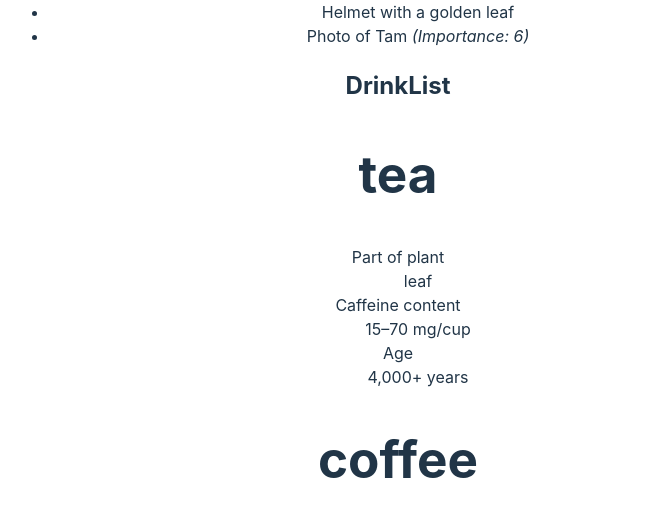
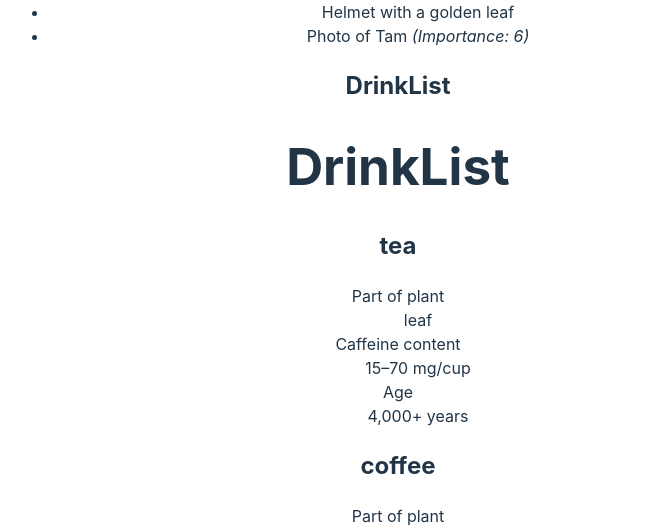
Before and after one commit to jersonzc/learn-react, a React (Vite) app: page / in a window 1280 px wide. Shown: the part 1241-1773 px from the top of the page, without its empty margins (242-891 px from the left). Built offline with nearby package versions, Linux system fonts and the light colour scheme.

Commit message:
feat: add title and change heading level

```diff
--- a/src/components/DrinkList.tsx
+++ b/src/components/DrinkList.tsx
@@ -28,7 +28,7 @@ function Drink({ name }: DrinkProps) {
 
   return (
     <section>
-      <h1>{name}</h1>
+      <h2>{name}</h2>
       <dl>
         <dt>Part of plant</dt>
         <dd>{info.part}</dd>
@@ -44,6 +44,7 @@ function Drink({ name }: DrinkProps) {
 export default function DrinkList() {
   return (
     <div>
+      <h1>DrinkList</h1>
       <Drink name="tea" />
       <Drink name="coffee" />
     </div>
```
